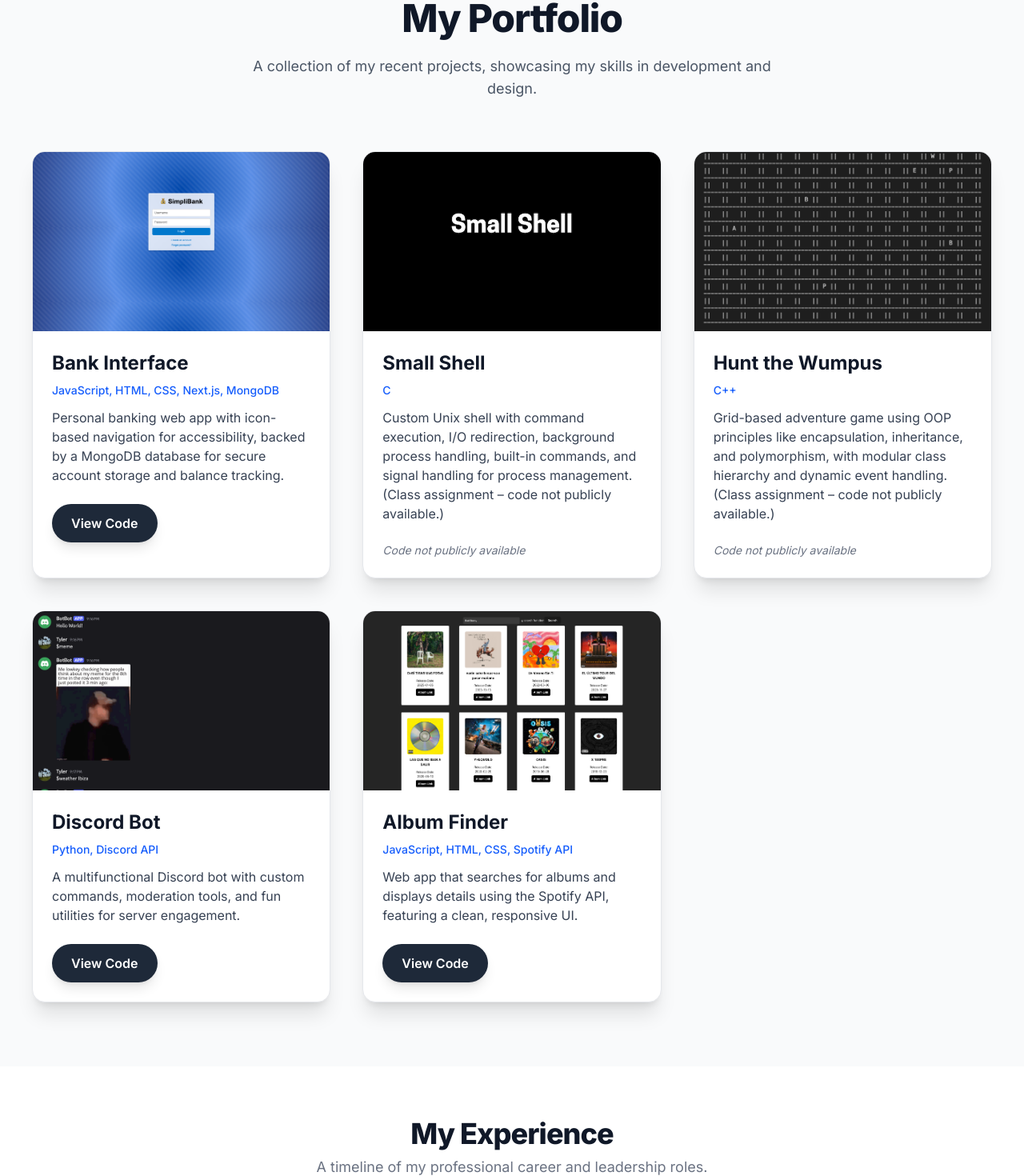
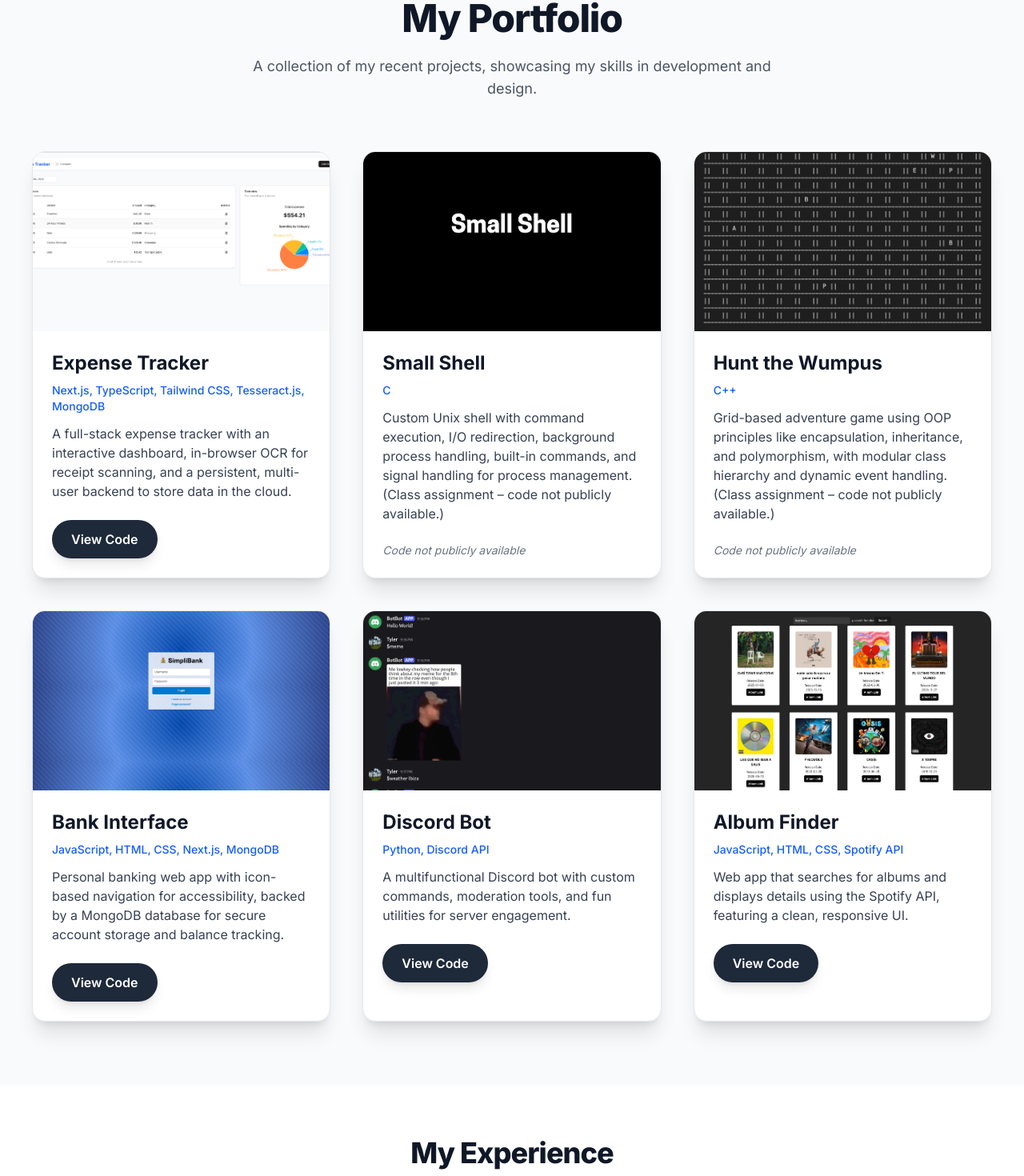
Before and after one commit to Splash791/portfolio, a Next.js app: page / in a window 1280 px wide. Shown: the part 1748-3218 px from the top of the page at 80% size. Built offline with nearby package versions, Linux system fonts and the light colour scheme.

Commit message:
added expense tracker for portfolio

```diff
--- a/src/components/landing/portfolio.tsx
+++ b/src/components/landing/portfolio.tsx
@@ -3,12 +3,11 @@
 
 const projects = [
   {
-    title: "Bank Interface",
-    tech: "JavaScript, HTML, CSS, Next.js, MongoDB",
-    description:
-      "Personal banking web app with icon-based navigation for accessibility, backed by a MongoDB database for secure account storage and balance tracking.",
-    src: "/images/simpliBank.png",
-    link: "https://github.com/Splash791/SimpliBank",
+    "title": "Expense Tracker",
+    "tech": "Next.js, TypeScript, Tailwind CSS, Tesseract.js, MongoDB",
+    "description": "A full-stack expense tracker with an interactive dashboard, in-browser OCR for receipt scanning, and a persistent, multi-user backend to store data in the cloud.",
+    src: "/images/expenseTracker.png",
+    link: "https://github.com/Splash791/expense-tracker",
   },
   {
     title: "Small Shell",
@@ -23,6 +22,14 @@
     description:
       "Grid-based adventure game using OOP principles like encapsulation, inheritance, and polymorphism, with modular class hierarchy and dynamic event handling. (Class assignment – code not publicly available.)",
     src: "/images/wumpus.png",
+  },
+  {
+    title: "Bank Interface",
+    tech: "JavaScript, HTML, CSS, Next.js, MongoDB",
+    description:
+      "Personal banking web app with icon-based navigation for accessibility, backed by a MongoDB database for secure account storage and balance tracking.",
+    src: "/images/simpliBank.png",
+    link: "https://github.com/Splash791/SimpliBank",
   },
   {
     title: "Discord Bot",
@@ -40,6 +47,7 @@
     src: "/images/albumFinder.png",
     link: "https://github.com/Splash791/AlbumFinder",
   },
+
 ];
 
 export function PortfolioSection() {
```
Also changed, not shown: public/images/expenseTracker.png (added).
